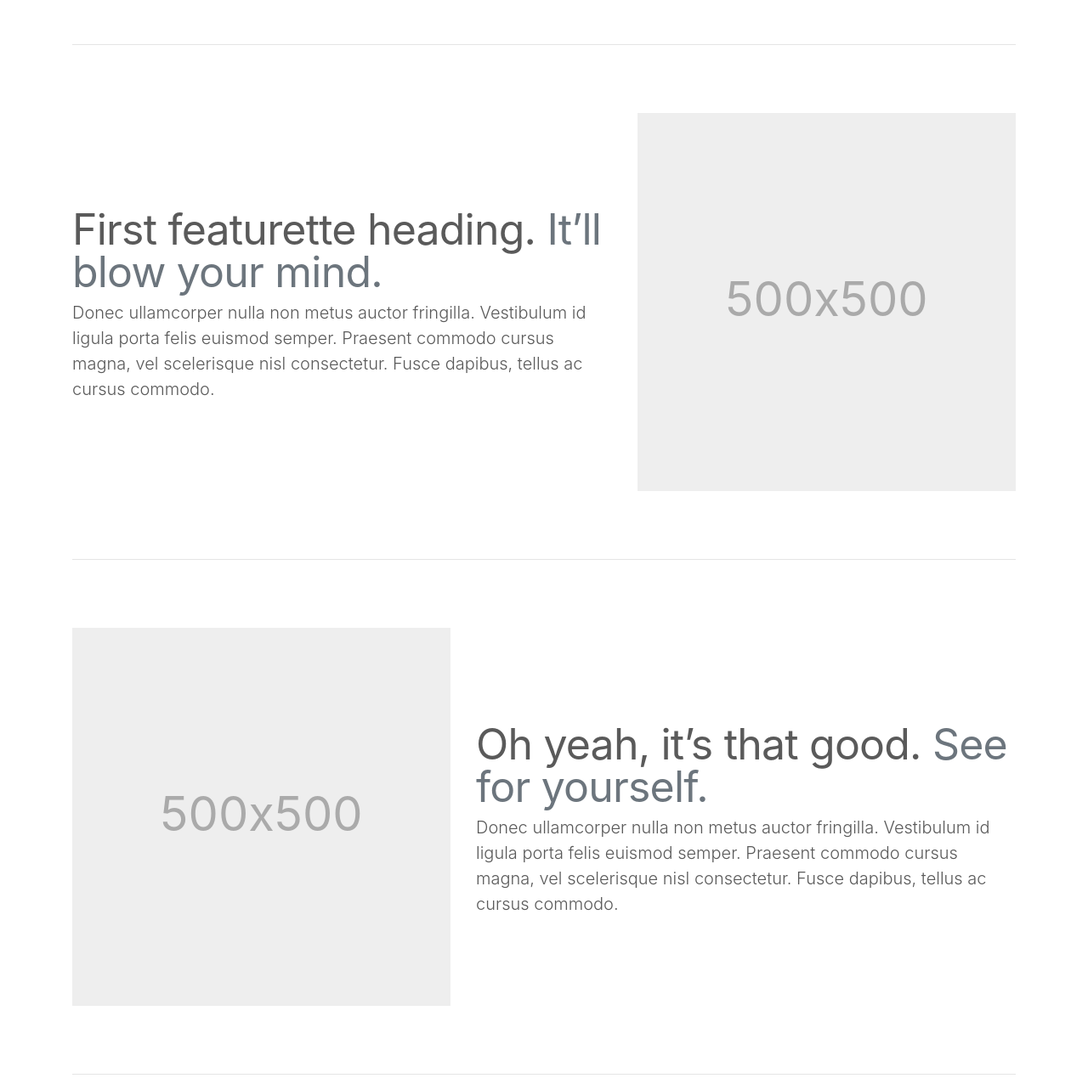
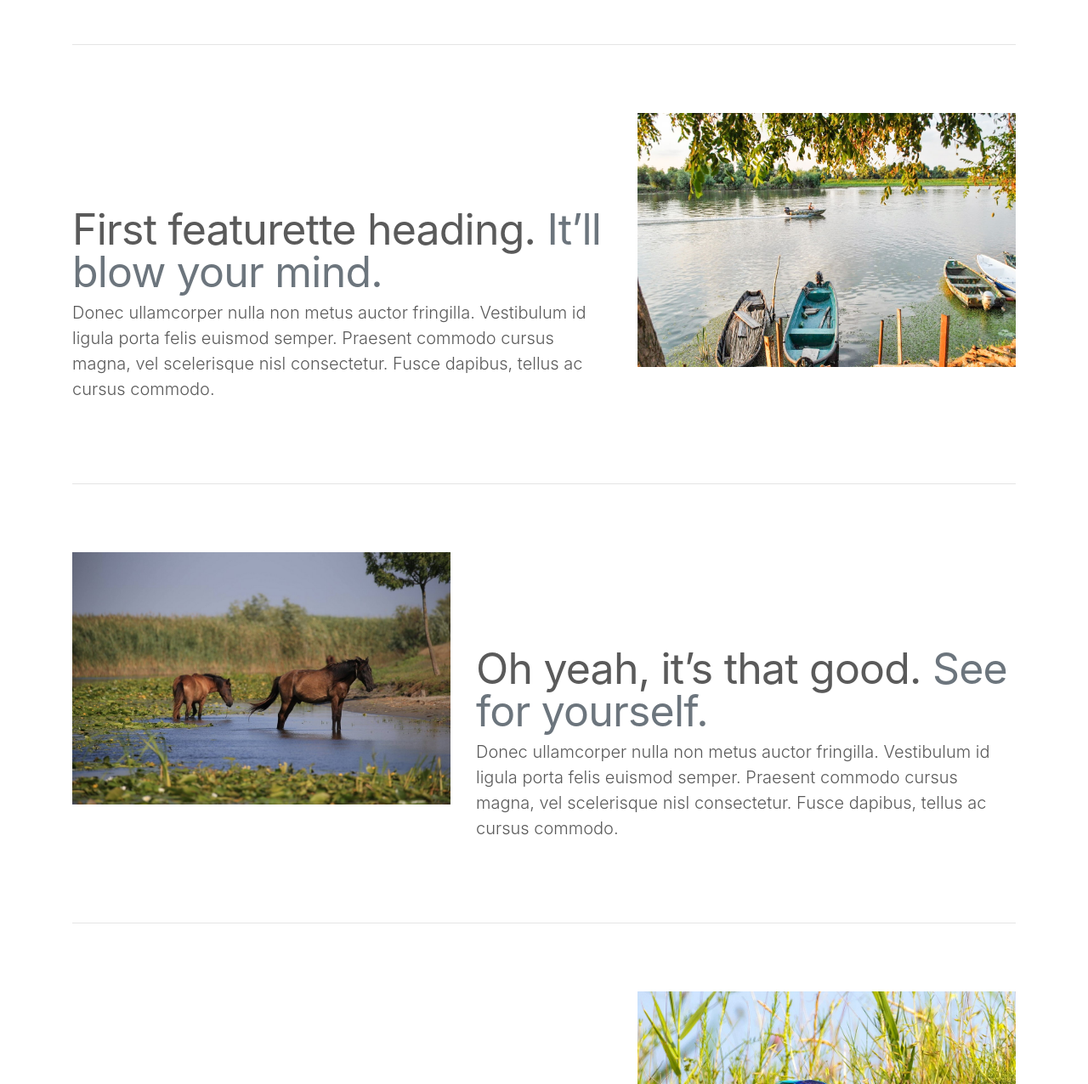
Before and after one commit to robertstefandumitru/DanubeDeltaSite, a plain HTML site: page index.html in a window 1280 px wide. Shown: the part 1100-2376 px from the top of the page at 85% size. Drawn offline with nearby package versions, Linux system fonts and the light colour scheme.

Commit message:
Finish adding images in index.html

```diff
--- a/index.html
+++ b/index.html
@@ -135,7 +135,7 @@
 					<p class="lead">Donec ullamcorper nulla non metus auctor fringilla. Vestibulum id ligula porta felis euismod semper. Praesent commodo cursus magna, vel scelerisque nisl consectetur. Fusce dapibus, tellus ac cursus commodo.</p>
 				</div>
 				<div class="col-md-5">
-					<svg class="bd-placeholder-img bd-placeholder-img-lg featurette-image img-fluid mx-auto" width="500" height="500" xmlns="http://www.w3.org/2000/svg" preserveAspectRatio="xMidYMid slice" focusable="false" role="img" aria-label="Placeholder: 500x500"><title>Placeholder</title><rect width="100%" height="100%" fill="#eee"/><text x="50%" y="50%" fill="#aaa" dy=".3em">500x500</text></svg>
+					<img class="bd-placeholder-img bd-placeholder-img-lg featurette-image img-fluid mx-auto" width="500" height="500" src="images/barci.jpg" preserveAspectRatio="xMidYMid slice" focusable="false" />
 				</div>
 			</div>
 
@@ -147,7 +147,7 @@
 					<p class="lead">Donec ullamcorper nulla non metus auctor fringilla. Vestibulum id ligula porta felis euismod semper. Praesent commodo cursus magna, vel scelerisque nisl consectetur. Fusce dapibus, tellus ac cursus commodo.</p>
 				</div>
 				<div class="col-md-5 order-md-1">
-					<svg class="bd-placeholder-img bd-placeholder-img-lg featurette-image img-fluid mx-auto" width="500" height="500" xmlns="http://www.w3.org/2000/svg" preserveAspectRatio="xMidYMid slice" focusable="false" role="img" aria-label="Placeholder: 500x500"><title>Placeholder</title><rect width="100%" height="100%" fill="#eee"/><text x="50%" y="50%" fill="#aaa" dy=".3em">500x500</text></svg>
+					<img class="bd-placeholder-img bd-placeholder-img-lg featurette-image img-fluid mx-auto" width="500" height="500" src="images/cai.jpg" preserveAspectRatio="xMidYMid slice" focusable="false" />
 				</div>
 			</div>
 
@@ -159,7 +159,7 @@
 					<p class="lead">Donec ullamcorper nulla non metus auctor fringilla. Vestibulum id ligula porta felis euismod semper. Praesent commodo cursus magna, vel scelerisque nisl consectetur. Fusce dapibus, tellus ac cursus commodo.</p>
 				</div>
 				<div class="col-md-5">
-					<svg class="bd-placeholder-img bd-placeholder-img-lg featurette-image img-fluid mx-auto" width="500" height="500" xmlns="http://www.w3.org/2000/svg" preserveAspectRatio="xMidYMid slice" focusable="false" role="img" aria-label="Placeholder: 500x500"><title>Placeholder</title><rect width="100%" height="100%" fill="#eee"/><text x="50%" y="50%" fill="#aaa" dy=".3em">500x500</text></svg>
+					<img class="bd-placeholder-img bd-placeholder-img-lg featurette-image img-fluid mx-auto" width="500" height="500" src="images/pasare.jpg" preserveAspectRatio="xMidYMid slice" focusable="false" />
 				</div>
 			</div>
 
```
Also changed, not shown: images/barci.jpg (added), images/cai.jpg (added), images/pasare.jpg (added), 1 other file.
